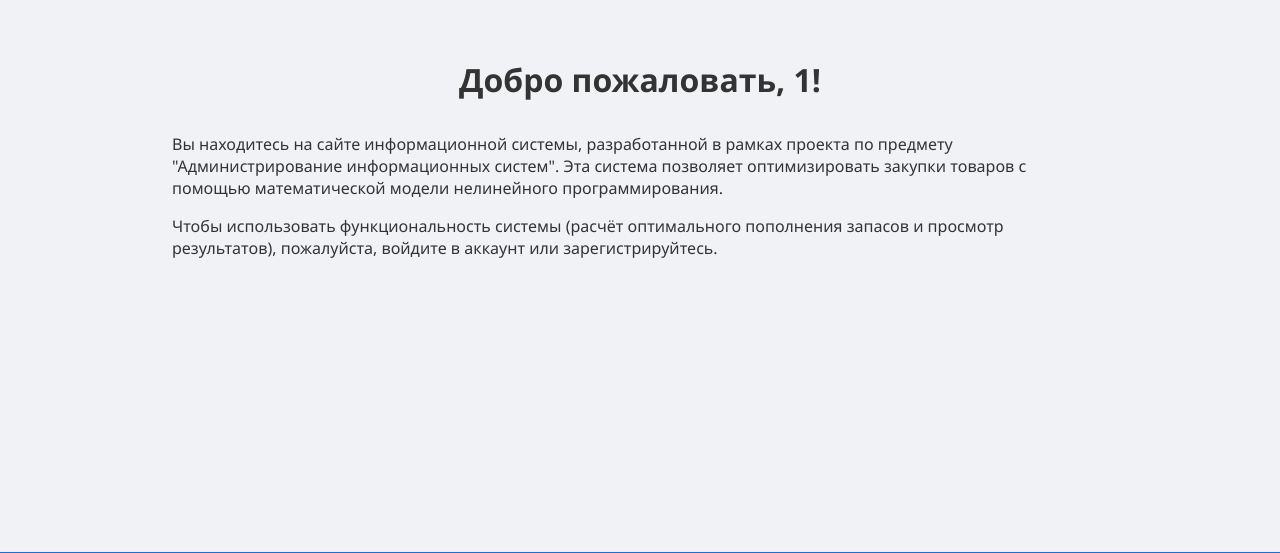
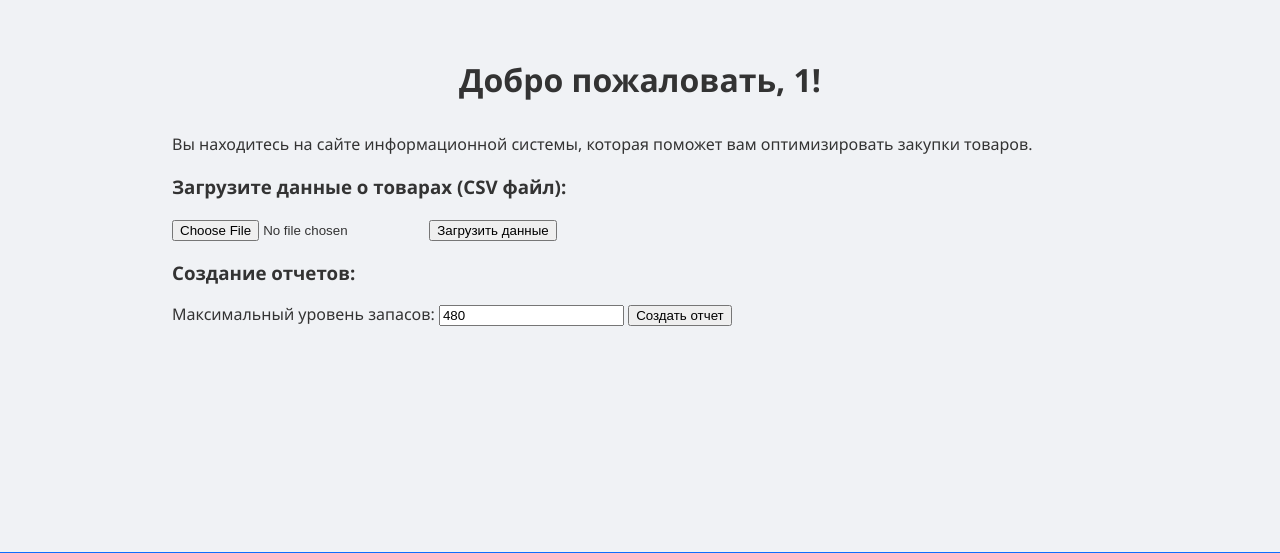
Before and after one commit to DoggerHou/ais_project, a Flask app: page / in a window 1280 px wide. Shown: the part 156-709 px from the top of the page. Run offline with Flask 3, Linux system fonts and the light colour scheme; a user stored in the database is signed in.

Commit message:
прототип основной страницы + методы-заглушки

```diff
--- a/app.py
+++ b/app.py
@@ -1,7 +1,8 @@
 from flask import Flask
 from database import db
 import os
-from routes import index, register, login, about, team, logout
+from routes import index, register, login, about, team, logout, upload_data, generate_report, view_report
+
 
 app = Flask(__name__)
 
@@ -24,5 +25,11 @@ app.add_url_rule('/about', 'about', about)
 app.add_url_rule('/team', 'team', team)
 app.add_url_rule('/logout', 'logout', logout)  # Маршрут для выхода
 
+# маршруты для загрузки данных и отчетов
+app.add_url_rule('/upload_data', 'upload_data', upload_data, methods=['POST'])
+app.add_url_rule('/generate_report', 'generate_report', generate_report, methods=['POST'])
+app.add_url_rule('/view_report/<int:file_id>', 'view_report', view_report)
+
+
 if __name__ == '__main__':
     app.run(debug=True)
--- a/routes.py
+++ b/routes.py
@@ -1,6 +1,7 @@
 from flask import render_template, request, redirect, url_for, flash, session
+import os
 from werkzeug.security import generate_password_hash, check_password_hash
-from database.models import User
+from database.models import User, DataFile, OptimizationReport
 from database import db
 
 
@@ -78,3 +79,43 @@ def logout():
     session.pop('username', None)  # Удаляем данные пользователя из сессии
     flash("Вы успешно вышли из системы.", "success")  # Добавляем flash сообщение
     return redirect(url_for('index'))  # Перенаправляем на главную страницу
+
+
+
+# Загрузка данных
+def upload_data():
+    if 'data_file' in request.files:
+        file = request.files['data_file']
+        if file:
+            filename = file.filename
+            file_path = os.path.join('uploads', filename)
+            file.save(file_path)
+            # Сохраняем информацию о загруженном файле в базу данных
+            new_file = DataFile(user_id=1, file_name=filename, file_path=file_path)  # Заглушка: user_id = 1
+            db.session.add(new_file)
+            db.session.commit()
+            flash("Файл успешно загружен!", "success")
+            return redirect(url_for('index'))
+    flash("Ошибка при загрузке файла.", "error")
+    return redirect(url_for('index'))
+
+
+# Генерация отчета (заглушка)
+def generate_report():
+    if request.method == 'POST':
+        # Заглушка: создание отчета с фиксированными данными
+        new_report = OptimizationReport(user_id=1, file_id=1, max_inventory=480, total_cost=1500.75,
+                                        report_file_name='report_2025-01-01.csv',
+                                        report_file_path='/reports/report_2025-01-01.csv')
+        db.session.add(new_report)
+        db.session.commit()
+        flash("Отчет успешно создан!", "success")
+        return redirect(url_for('index'))  # Перенаправление на главную после создания отчета
+
+
+
+# Просмотр отчетов (заглушка)
+def view_report(file_id):
+    # Заглушка: показываем отчеты, привязанные к файлу
+    reports = OptimizationReport.query.filter_by(file_id=file_id).all()
+    return render_template('index.html', reports=reports)
--- a/templates/index.html
+++ b/templates/index.html
@@ -1,7 +1,7 @@
 <!DOCTYPE html>
 <html lang="ru">
 <head>
-    <meta charset="UTF-8" />
+    <meta charset="UTF-8"/>
     <title>Главная — Система оптимизации</title>
     <link rel="stylesheet" href="{{ url_for('static', filename='css/main.css') }}">
 </head>
@@ -31,15 +31,73 @@
     <section class="intro">
         {% if session.get('username') %}
         <h2>Добро пожаловать, {{ session['username'] }}!</h2>
+        <p>Вы находитесь на сайте информационной системы, которая поможет вам оптимизировать закупки товаров.</p>
+
+        <!-- Форма для загрузки файла -->
+        <h3>Загрузите данные о товарах (CSV файл):</h3>
+        <form action="{{ url_for('upload_data') }}" method="POST" enctype="multipart/form-data">
+            <input type="file" name="data_file" required>
+            <button type="submit">Загрузить данные</button>
+        </form>
+
+        <!-- Отображение загруженных данных -->
+        {% if data_files %}
+        <h3>Ваши загруженные данные:</h3>
+        <table>
+            <thead>
+                <tr>
+                    <th>Имя файла</th>
+                    <th>Дата загрузки</th>
+                    <th>Действия</th>
+                </tr>
+            </thead>
+            <tbody>
+                {% for file in data_files %}
+                <tr>
+                    <td>{{ file.file_name }}</td>
+                    <td>{{ file.created_at }}</td>
+                    <td><a href="{{ url_for('view_report', file_id=file.id) }}">Просмотр отчетов</a></td>
+                </tr>
+                {% endfor %}
+            </tbody>
+        </table>
+        {% endif %}
+
+        <!-- Генерация отчетов -->
+        <h3>Создание отчетов:</h3>
+        <form action="{{ url_for('generate_report') }}" method="POST">
+            <label for="max_inventory">Максимальный уровень запасов:</label>
+            <input type="number" name="max_inventory" value="480" required>
+            <button type="submit">Создать отчет</button>
+        </form>
+
+        <!-- Просмотр отчетов -->
+        {% if reports %}
+        <h3>Ваши отчеты:</h3>
+        <table>
+            <thead>
+                <tr>
+                    <th>Название отчета</th>
+                    <th>Дата создания</th>
+                    <th>Действия</th>
+                </tr>
+            </thead>
+            <tbody>
+                {% for report in reports %}
+                <tr>
+                    <td>{{ report.report_file_name }}</td>
+                    <td>{{ report.created_at }}</td>
+                    <td><a href="{{ url_for('download_report', report_id=report.id) }}">Скачать</a></td>
+                </tr>
+                {% endfor %}
+            </tbody>
+        </table>
+        {% endif %}
+
         {% else %}
-              <h2>Добро пожаловать! Уважаемая Екатерина Юрьевна!!!!!!!!</h2>
+        <h2>Добро пожаловать! Пожалуйста, войдите в аккаунт или зарегистрируйтесь, чтобы начать.</h2>
+        <p>Чтобы использовать функциональность системы (расчёт оптимального пополнения запасов и просмотр результатов), пожалуйста, войдите в аккаунт или зарегистрируйтесь.</p>
         {% endif %}
-            <p>
-                Вы находитесь на сайте информационной системы, разработанной в рамках проекта по предмету "Администрирование информационных систем". Эта система позволяет оптимизировать закупки товаров с помощью математической модели нелинейного программирования.
-            </p>
-            <p>
-                Чтобы использовать функциональность системы (расчёт оптимального пополнения запасов и просмотр результатов), пожалуйста, войдите в аккаунт или зарегистрируйтесь.
-            </p>
     </section>
 </main>
 
```
Lines whose indentation alone changed are shown as unchanged.
